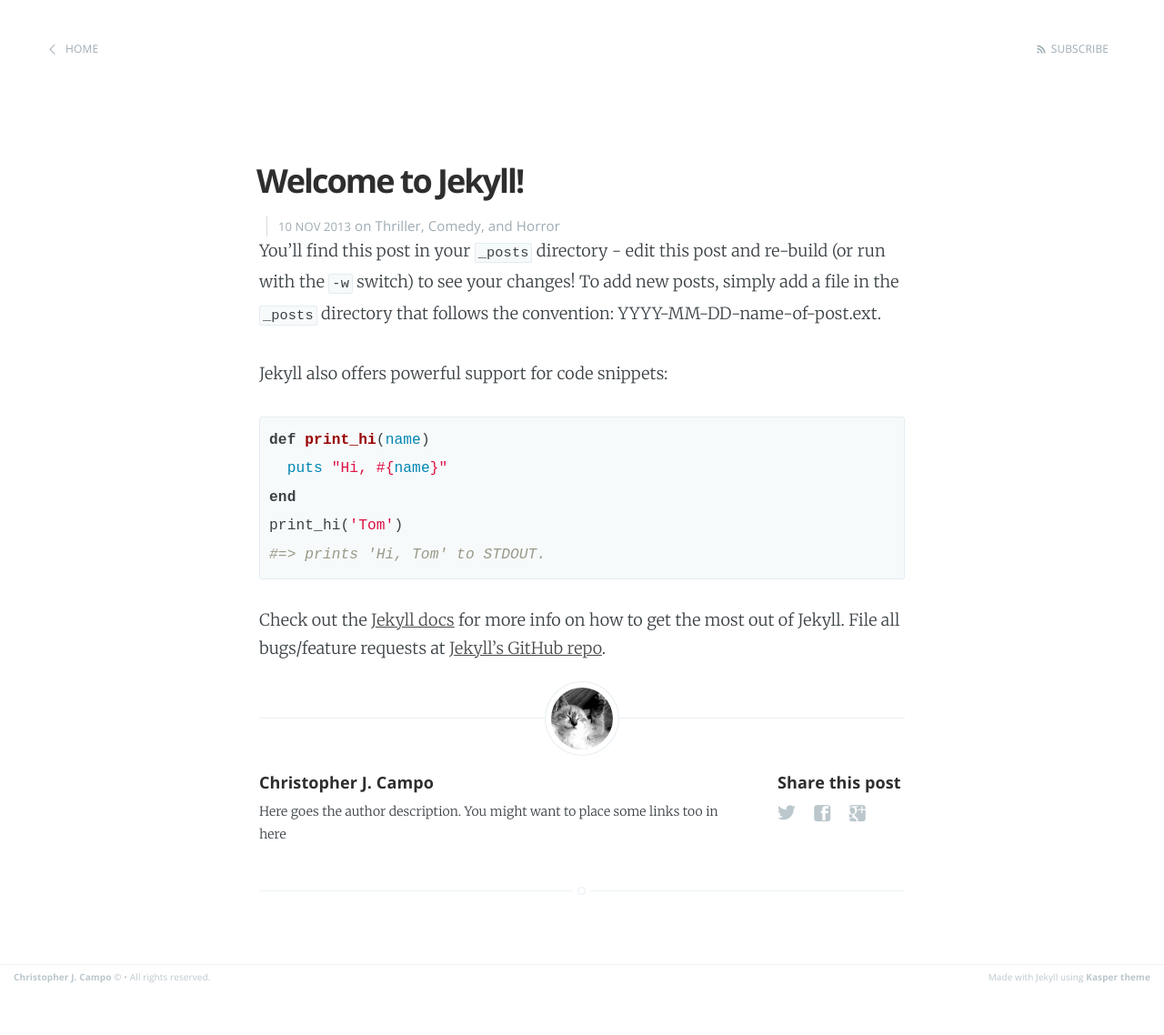
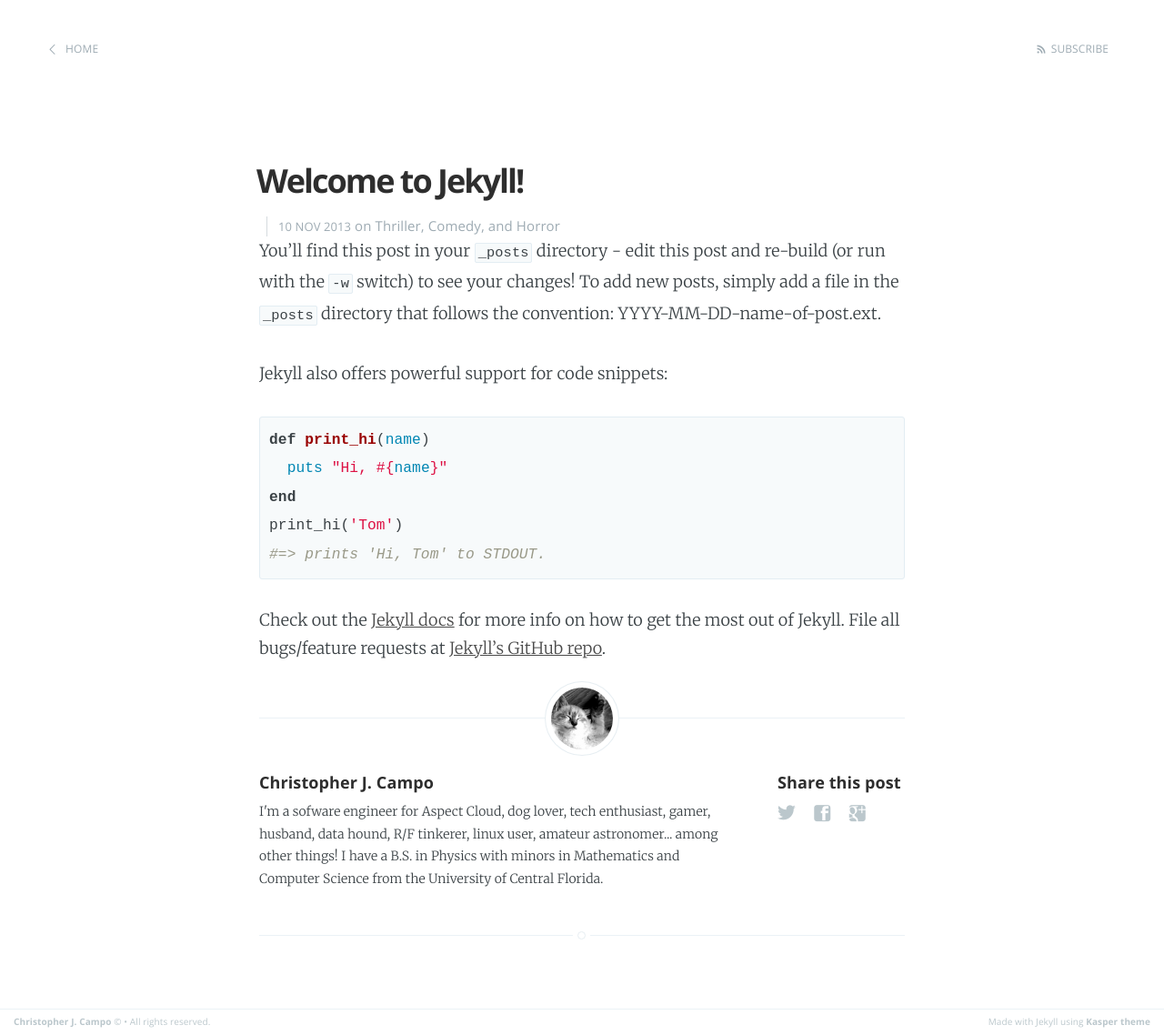
Before and after one commit to ccampo133/ccampo133.github.io, a Jekyll site: the page built from _posts/2013-11-10-welcome-to-jekyll.markdown, in a window 1280 px wide. Shown: the whole page at 91% size. Built offline with Jekyll 4.4.1, drawn with Linux system fonts in a browser that asks for light colours; Markdown is read by kramdown in place of the engine named in the settings; before the commit the page ends 1089 px from its top, so only the background shows below that; part of the change alters nothing that is shown.

```diff
--- a/_config.yml
+++ b/_config.yml
@@ -8,7 +8,7 @@ logo: false
 paginate: 15
 baseurl: /
 domain_name: 'http://ccampo.me'
-google_analytics: 'UA-XXXXXXXX-X'
+google_analytics: 'UA-61649602-1'
 
 # Details for the RSS feed generator
 url:            'http://ccampo.me'
--- a/_layouts/default.html
+++ b/_layouts/default.html
@@ -36,17 +36,13 @@
 
     <!-- Google Analytics Tracking code -->
     <script type="text/javascript">
+      (function(i,s,o,g,r,a,m){i['GoogleAnalyticsObject']=r;i[r]=i[r]||function(){
+      (i[r].q=i[r].q||[]).push(arguments)},i[r].l=1*new Date();a=s.createElement(o),
+      m=s.getElementsByTagName(o)[0];a.async=1;a.src=g;m.parentNode.insertBefore(a,m)
+      })(window,document,'script','//www.google-analytics.com/analytics.js','ga');
 
-      var _gaq = _gaq || [];
-      _gaq.push(['_setAccount', '{{ site.google_analytics }}']);
-      _gaq.push(['_trackPageview']);
-
-      (function() {
-        var ga = document.createElement('script'); ga.type = 'text/javascript'; ga.async = true;
-        ga.src = ('https:' == document.location.protocol ? 'https://ssl' : 'http://www') + '.google-analytics.com/ga.js';
-        var s = document.getElementsByTagName('script')[0]; s.parentNode.insertBefore(ga, s);
-      })();
-
+      ga('create', '{{ site.google_analytics }}', 'auto');
+      ga('send', 'pageview');
     </script>
 </body>
 </html>
--- a/_layouts/post.html
+++ b/_layouts/post.html
@@ -72,7 +72,9 @@ post_class: post-template
                     <h4> {{ site.author }} </h4>
                     <!-- Author Bio -->
                     <p>
-                        Here goes the author description. You might want to place some links too in here
+                        I'm a sofware engineer for Aspect Cloud, dog lover, tech enthusiast, gamer, husband, data hound,
+                        R/F tinkerer, linux user, amateur astronomer... among other things! I have a B.S. in Physics
+                        with minors in Mathematics and Computer Science from the University of Central Florida.
                     </p>
                 </section>
             {% endif %}
```
